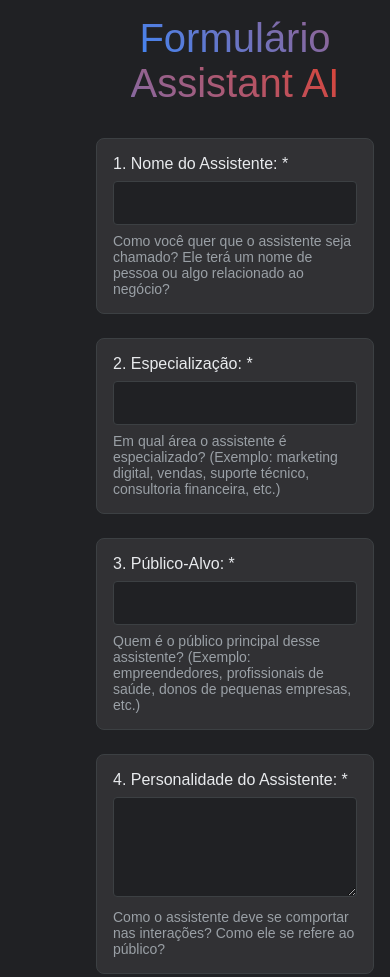
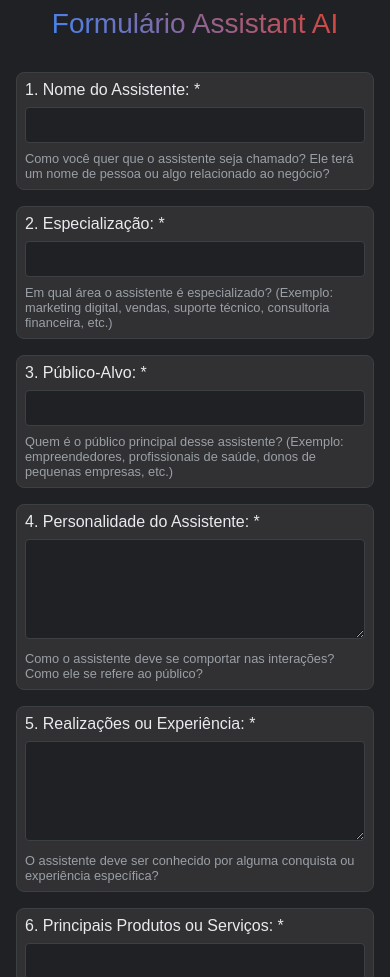
Before and after one commit to marcussviniciusa/Formulario-gemini-teste, a plain HTML site: page index.html in a window 390 px wide. Shown: the top 977 px of the page. Drawn offline with Linux system fonts and the light colour scheme.

Commit message:
atualização do mobile

```diff
--- a/styles.css
+++ b/styles.css
@@ -48,6 +48,7 @@ body {
 }
 
 .main-content {
+    width: 100%;
     max-width: 800px;
     margin: 0 auto;
     padding: 2rem;
@@ -55,7 +56,8 @@ body {
     display: flex;
     flex-direction: column;
     align-items: center;
-    justify-content: center;
+    justify-content: flex-start;
+    box-sizing: border-box;
 }
 
 .header {
@@ -195,32 +197,59 @@ textarea:focus {
     width: 100%;
     max-width: 700px;
     margin: 0 auto;
+    padding: 0 1rem;
+    box-sizing: border-box;
 }
 
 /* Responsividade */
 @media (max-width: 768px) {
-    .sidebar {
-        width: 60px;
-    }
-
-    .main-content {
-        margin-left: 80px;
-    }
-
-    .logo span:not(.material-icons) {
-        display: none;
-    }
-
-    .header {
-        flex-direction: column;
-        gap: 1rem;
-    }
-
     .main-content {
         padding: 1rem;
+        width: 100%;
+        margin: 0;
+        min-height: auto;
     }
 
     .welcome-text h1 {
-        font-size: 2.5rem;
+        font-size: 2rem;
+        padding: 0 1rem;
+    }
+
+    #aiForm {
+        width: 100%;
+        padding: 0 0.5rem;
+    }
+
+    .form-group {
+        margin-bottom: 1rem;
+        padding: 0.75rem;
+    }
+
+    input[type="text"],
+    textarea {
+        padding: 0.5rem;
+    }
+
+    .submit-button {
+        width: 100%;
+        margin: 1.5rem auto;
     }
 }
+
+@media (max-width: 480px) {
+    .main-content {
+        padding: 0.5rem;
+    }
+
+    .welcome-text h1 {
+        font-size: 1.75rem;
+    }
+
+    .form-group {
+        padding: 0.5rem;
+    }
+
+    .helper-text {
+        font-size: 0.8rem;
+    }
+}
```
